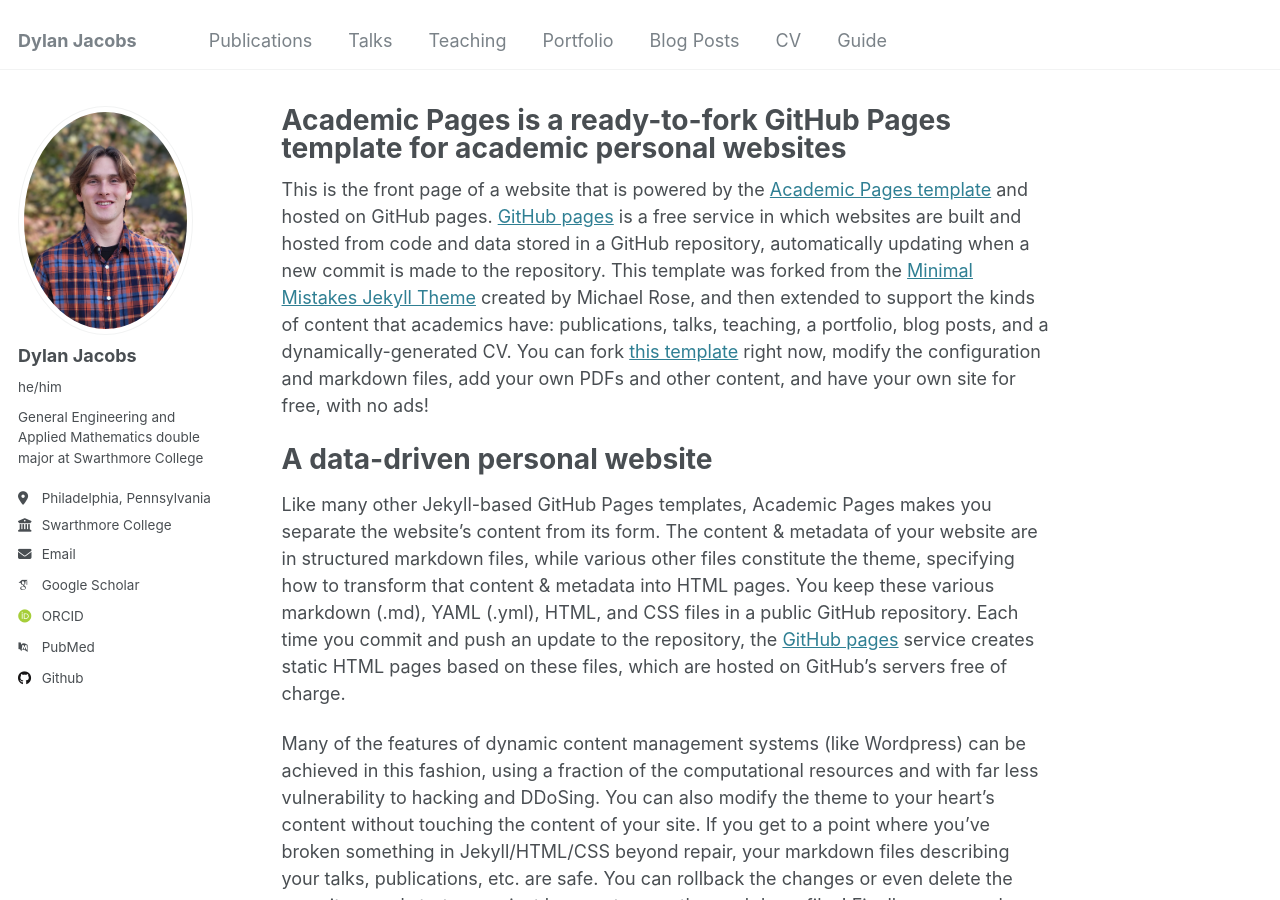
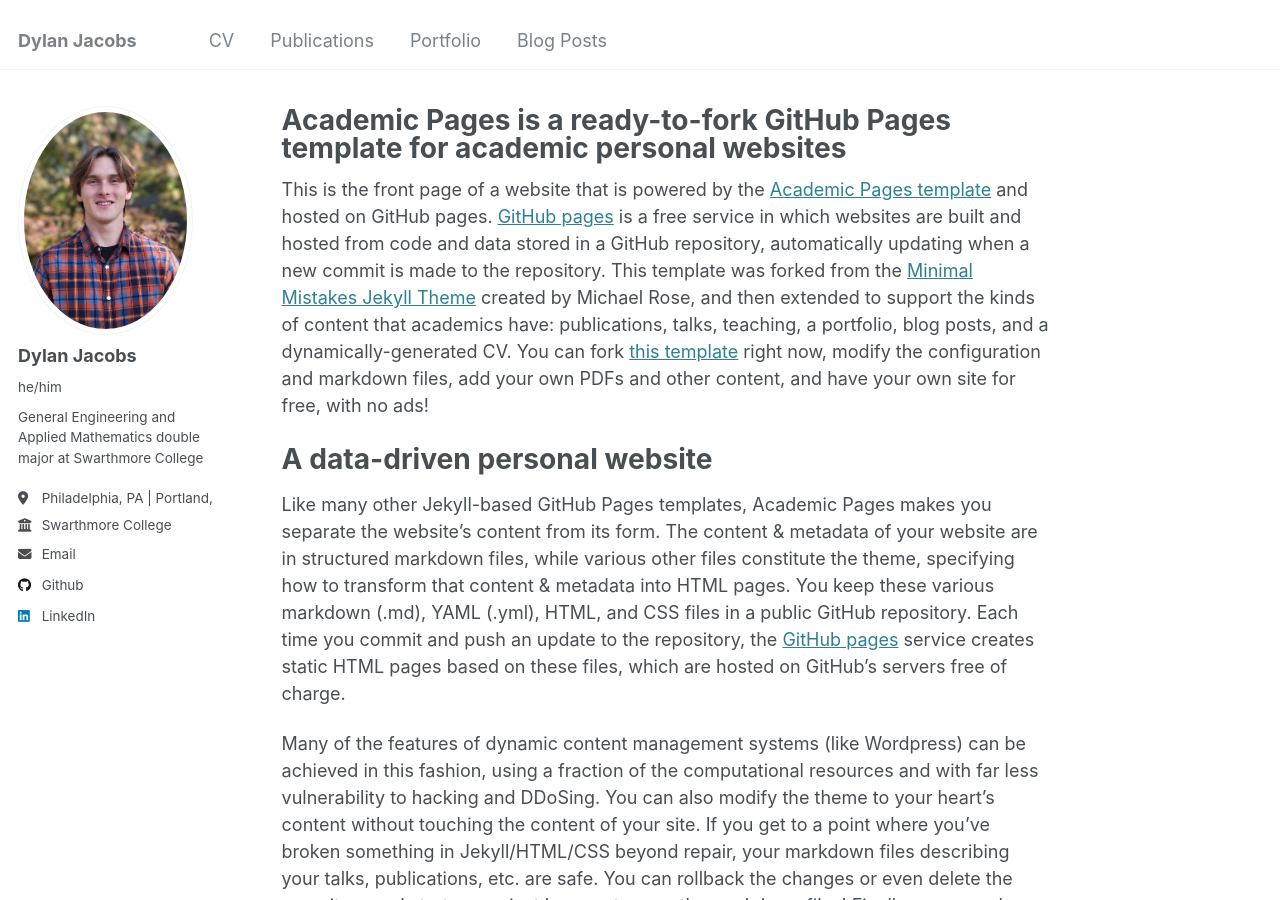
Before and after one commit to dylan-jacobs/dylan-jacobs.github.io, a Jekyll site: the page built from _pages/about.md, in a window 1280 px wide and 900 px high. Built offline with Jekyll 4.4.1, drawn with Linux system fonts in a browser that asks for light colours; some web fonts are replaced.

Commit message:
updates pages

```diff
--- a/_config.yml
+++ b/_config.yml
@@ -12,9 +12,9 @@
 title_separator          : "-"
 name                     : &name "Dylan Jacobs"
 description              : &description "General Engineering and Applied Mathematics double major at Swarthmore College"
-url                      : https://academicpages.github.io # the base hostname & protocol for your site e.g. "https://[your GitHub username].github.io"
+url                      : https://dylan-jacobs.github.io # the base hostname & protocol for your site e.g. "https://[your GitHub username].github.io"
 baseurl                  : "" # the subpath of your site, e.g. "/blog"
-repository               : "academicpages/academicpages.github.io"
+# repository               : "academicpages/academicpages.github.io"
 
 # Site Author - The following control what appear as part of the author content on the side bar.
 #               If a field is blank the icon and link will not appear, otherwise it will be shown.
@@ -25,18 +25,18 @@
   name             : "Dylan Jacobs"
   pronouns         : "he/him"
   bio              : "General Engineering and Applied Mathematics double major at Swarthmore College"
-  location         : "Philadelphia, Pennsylvania | Portland, Oregon"
+  location         : "Philadelphia, PA | Portland, OR"
   employer         : "Swarthmore College"
   uri              : # URL
   email            : "djacobs2@swarthmore.edu"
 
   # Academic websites
   arxiv            : # URL - Update with the correct link to your profile
-  googlescholar    : "https://scholar.google.com/citations?user=PS_CX0AAAAAJ"
+  googlescholar    : # "https://scholar.google.com/citations?user=PS_CX0AAAAAJ"
   impactstory      : # URL
-  orcid            : "http://orcid.org/yourorcidurl"
+  orcid            : # "http://orcid.org/yourorcidurl"
   semantic         : # URL
-  pubmed           : "https://www.ncbi.nlm.nih.gov/pubmed/?term=john+snow"
+  pubmed           : # "https://www.ncbi.nlm.nih.gov/pubmed/?term=john+snow"
   researchgate     : # URL
   scopus           : # URL
 
@@ -58,7 +58,7 @@
   keybase          : # Username
   instagram        : # Username
   lastfm           : # Username
-  linkedin         : # Username
+  linkedin         : "dylan-t-jacobs"
   mastodon         : # URL
   medium           : # URL
   pinterest        : # Username
```
Also changed, not shown: _data/navigation.yml (+9 -9 lines).
